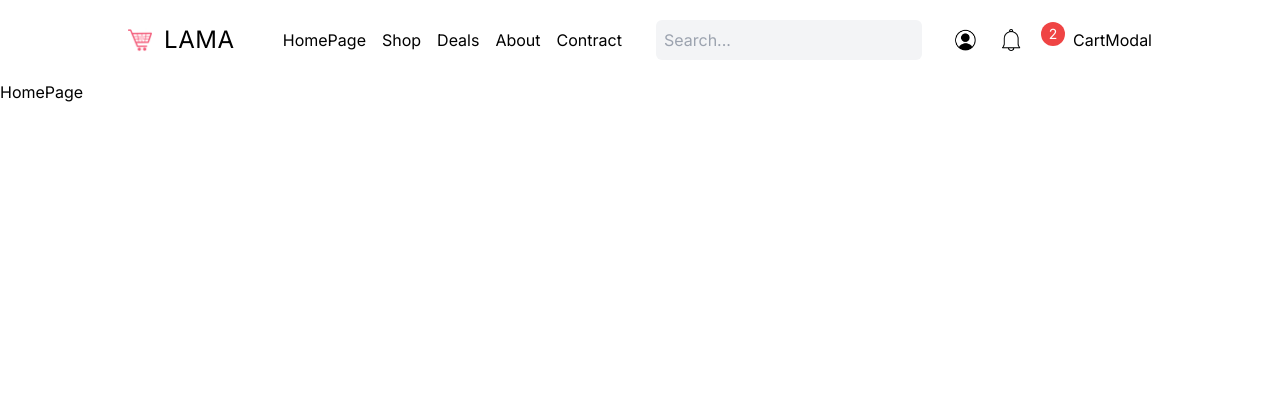
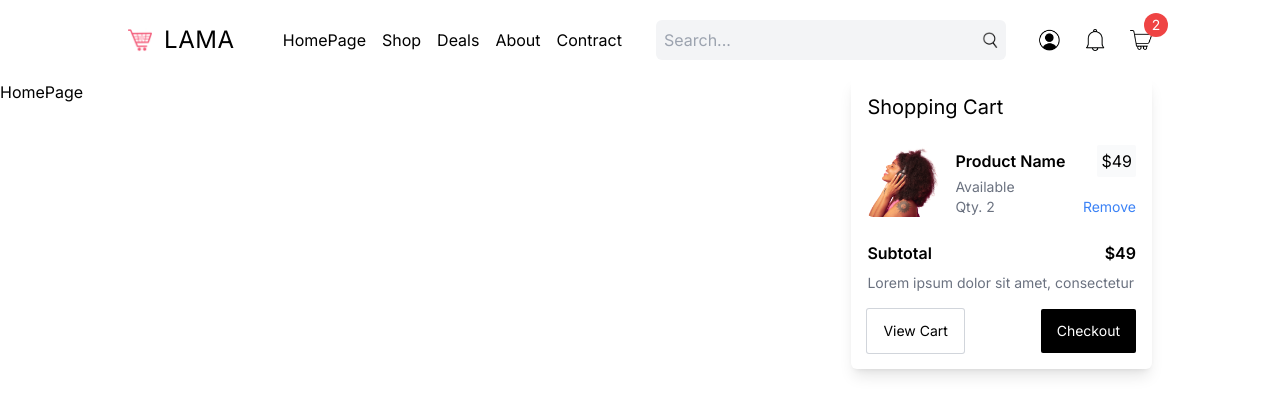
Before and after one commit to Mahradtangestani/lama-ecommerce, a Next.js app: page / in a window 1280 px wide. Both pictures are taken after a click on the picture 1141 px from the left and 40 px from the top of the page. Shown: the top 414 px of the page. Built offline with nearby package versions, Linux system fonts and the light colour scheme.

Commit message:
CartModal was created

```diff
--- a/components/CartModal.tsx
+++ b/components/CartModal.tsx
@@ -1,9 +1,56 @@
 "use client"
 
-const CartModal = ()=>{
+import Image from "next/image";
+
+const CartModal = () => {
+
+    const cartItem = true
+
     return (
-        <div>
-            CartModal
+        <div className="w-max absolute p-4 rounded-md shadow-lg bg-white top-12 right-0 flex flex-col gap-6 z-20">
+            {!cartItem ? (
+                <div>Cart is Empty</div>
+            ) : (
+               <>
+               <h2 className="text-xl">Shopping Cart</h2>
+                <div className="flex flex-col gap-8">
+                    {/* ITEM */}
+                    <div className="flex gap-4">
+                        <Image src={"/woman.png"} alt="" width={72} height={96} className="object-cover rounded-md" />
+                        <div className="flex flex-col justify-between w-full">
+                            {/* TOP */}
+                            <div>
+                                <div className="flex items-center justify-between gap-8">
+                                    <h3 className="font-semibold">Product Name</h3>
+                                    <div className="p-1 bg-gray-50 rounded-sm">$49</div>
+                                </div>
+                                <div className="text-sm text-gray-500">
+                                    Available
+                                </div>
+                            </div>
+                            {/* Bottom */}
+                            <div className="flex justify-between text-sm">
+                                <span className="text-gray-500">Qty. 2</span>
+                                <span className="text-blue-500">Remove</span>
+                            </div>
+                        </div>
+                    </div>
+                </div>
+
+
+                <div className="">
+                   <div className="flex justify-between items-center font-semibold">
+                       <span className="">Subtotal</span>
+                       <span className="">$49</span>
+                   </div>
+                   <p className="text-gray-500 text-sm mt-2 mb-4">Lorem ipsum dolor sit amet, consectetur</p>
+                   <div className="flex justify-between text-sm">
+                       <button className="rounded-sm py-3 px-4 ring-1 ring-gray-300">View Cart</button>
+                       <button className="rounded-sm py-3 px-4 bg-black text-white">Checkout</button>
+                   </div>
+                </div>
+              </>
+            )}
         </div>
     )
 }
--- a/next.config.mjs
+++ b/next.config.mjs
@@ -1,4 +1,14 @@
 /** @type {import('next').NextConfig} */
-const nextConfig = {};
+const nextConfig = {
+    images:{
+        remotePatterns:[
+            {
+                protocol:"https",
+                hostname:"images.pexcels.com"
+            }
+
+        ]
+    }
+};
 
 export default nextConfig;
```
